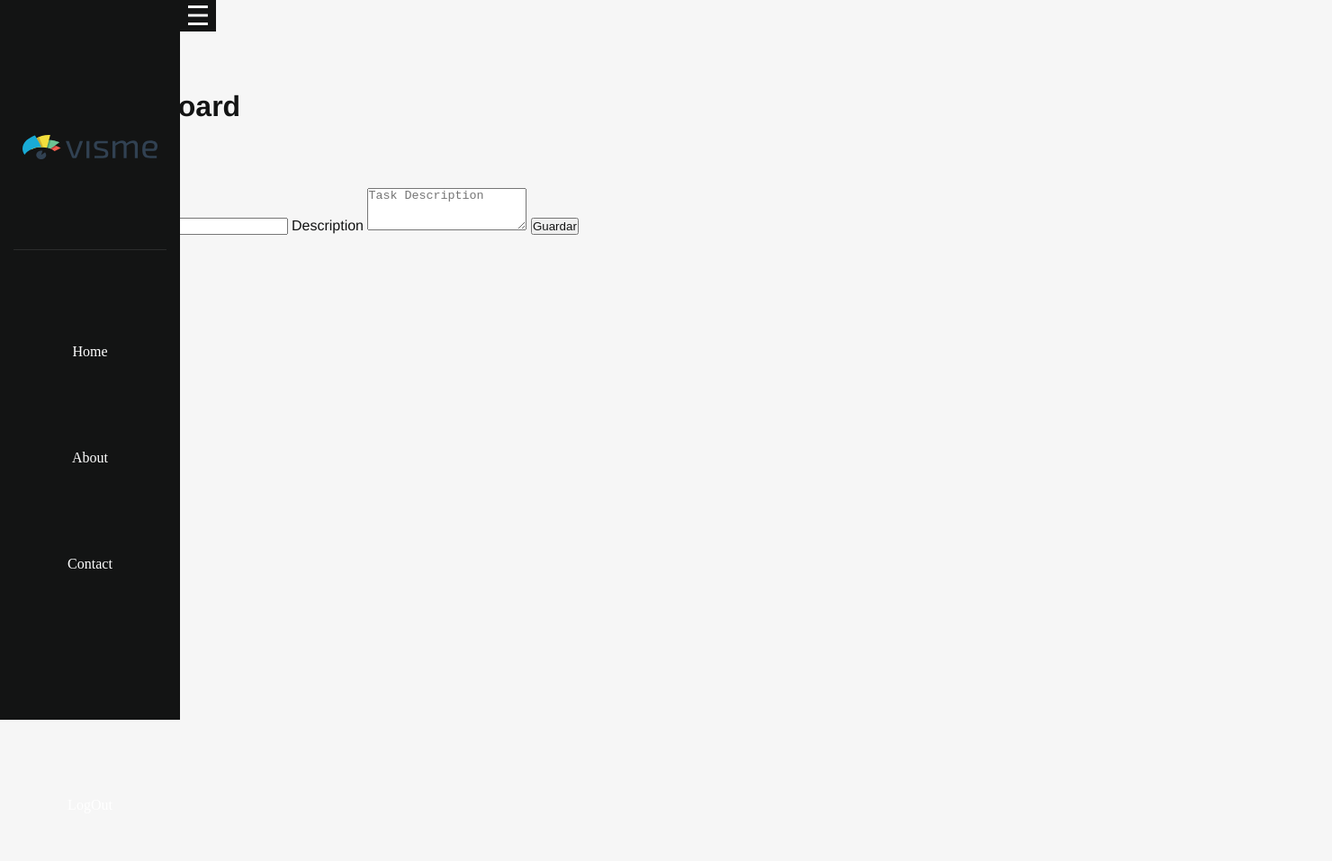
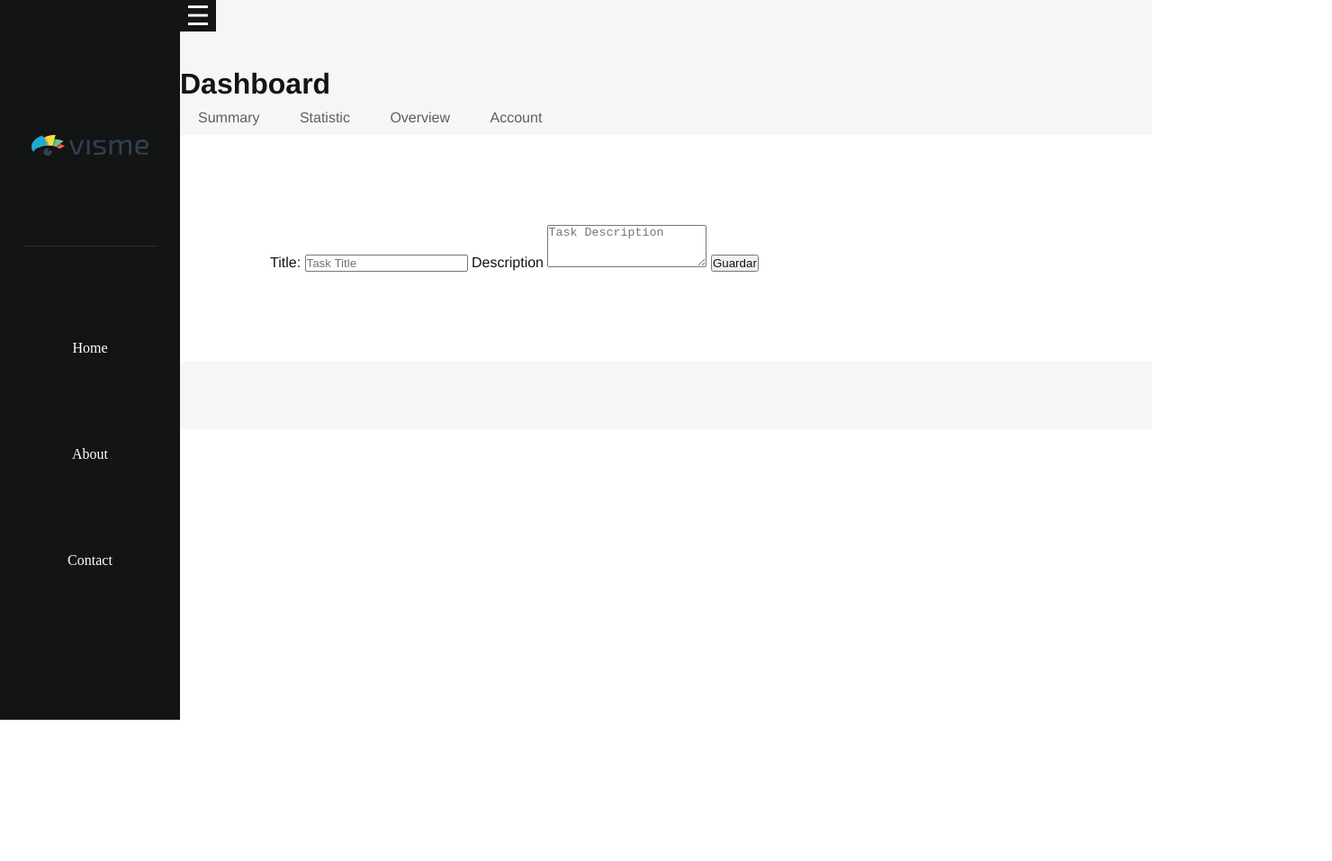
Before and after one commit to Ascecent/firebase-project, a website: page src/views/dashboard.html in a window 1280 px wide. Shown: the whole page at 90% size, 1480 px wide, since content can reach past the window. After the commit the page ends 800 px from the top, so only its background shows below. Drawn offline with Linux system fonts and the light colour scheme.

Commit message:
AdaptacionReferenciaAlDashboard

```diff
--- a/src/js/tooglebtn.js
+++ b/src/js/tooglebtn.js
@@ -2,4 +2,5 @@ const btnToggle = document.querySelector('.toggle-btn');
 
 btnToggle.addEventListener('click',function(){
     document.getElementById('sidebar').classList.toggle('active');
+    document.getElementById('cuerpo').classList.toggle('active');
 });
--- a/src/scss/dashboard.css
+++ b/src/scss/dashboard.css
@@ -2,6 +2,9 @@
     margin: 0;
     padding: 0;
     color: #131414;
+    -webkit-box-sizing: border-box;
+    -moz-box-sizing: border-box;
+    box-sizing: border-box;
 }
 
 #sidebar{
@@ -22,6 +25,17 @@
     text-align: center;
     padding: 50px 10px;
     list-style: none;
+}
+
+#sidebar ul li a{
+    color: #FFFFFF;
+    text-decoration: none;
+}
+
+#sidebar ul li a:hover{
+    color: #9AEAA9;
+    border-left: 5px solid #9AEAA9;
+    padding-left: 15px;
 }
 
 #logout {
@@ -53,13 +67,36 @@
 
 #cuerpo{
     font-family: 'Franklin Gothic Medium', 'Arial Narrow', Arial, sans-serif;
-    margin: auto;
+    padding: 75px 0px;
+    width: 100%;
+    height: 100%;
+    background-color: #F6F6F6;
+    transition: all 500ms linear;
+}
+
+#cuerpo ul li{
+    list-style: none;
+    display: inline-block;
+    padding: 10px 20px;
+}
+
+#cuerpo ul li a{
+    color: #5C615D;
+    text-decoration: none;
+}
+
+#cuerpo ul li a:hover{
+    color: #131414;
+    text-decoration:underline;
+}
+
+#cuerpo.active{
+    padding-left: 200px;
+}
+
+#cuerpo2{
     padding: 100px;
     width: 100%;
-    height: 1000px;
-    background-color: #F6F6F6;
+    height: 100%;
+    background-color: #FFFFFF;
 }
-
-#cuerpo table{
-    border-spacing: 50px 10px;
-}
--- a/src/views/dashboard.html
+++ b/src/views/dashboard.html
@@ -18,13 +18,13 @@
             <li>
                 <img src="../assets/logo.svg" alt="logotipo" class="logo">
             </li>
-            <li>Home</li>
-            <li>About</li>
-            <li>Contact</li>
-            <div id="logout"><li>LogOut</li></div>
+            <li><a href="#">Home</a></li>
+            <li><a href="#">About</a></li>
+            <li><a href="#">Contact</a></li>
+            <div id="logout"><li><a href="#">LogOut</a></li></div>
         </ul>
     </div>
-    <div id="cuerpo">
+    <div id="cuerpo" class="active">
         <h1>Dashboard</h1>
         <ul>
             <li><a href="#">Summary</a></li>
```
